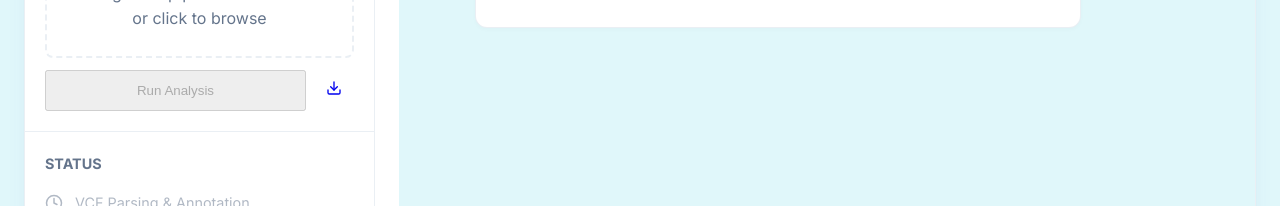
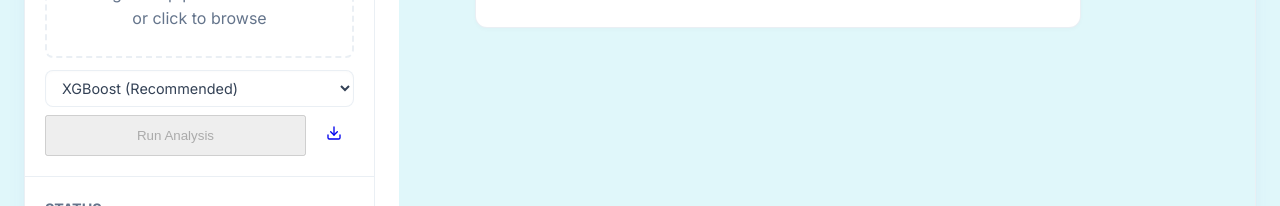
Before and after one commit to MeHakJena/Thalassemia-Project, a React app in the folder frontend/: page /chat in a window 1280 px wide. Shown: the part 277-483 px from the top of the page. Built offline with nearby package versions, Linux system fonts and the light colour scheme; no server answers; the HTML template or start-up script is replaced by a standard one.

Commit message:
Add ML model selector to VCF upload pipeline

```diff
--- a/frontend/src/api.js
+++ b/frontend/src/api.js
@@ -61,9 +61,10 @@ export const predictSeverity = (payload) => post('/predict_severity', payload);
  */
 export const getModelComparison = () => get('/model_comparison');
 
-export const analyzeVcf = async (file) => {
+export const analyzeVcf = async (file, modelName = "xgboost") => {
   const formData = new FormData();
   formData.append('file', file);
+  formData.append('model_name', modelName);
   const response = await fetch(`${BASE_URL}/analyze_vcf`, {
     method: 'POST',
     body: formData
--- a/frontend/src/pages/ChatAssistant.jsx
+++ b/frontend/src/pages/ChatAssistant.jsx
@@ -5,6 +5,7 @@ import ReactMarkdown from 'react-markdown';
 
 export default function ChatAssistant() {
   const [file, setFile] = useState(null);
+  const [selectedModel, setSelectedModel] = useState('xgboost');
   const [analyzing, setAnalyzing] = useState(false);
   const [analysisResult, setAnalysisResult] = useState(null);
 
@@ -55,7 +56,7 @@ export default function ChatAssistant() {
     }]);
 
     try {
-      const result = await analyzeVcf(file);
+      const result = await analyzeVcf(file, selectedModel);
       setAnalysisResult(result);
 
       setMessages(prev => [...prev, {
@@ -166,7 +167,28 @@ export default function ChatAssistant() {
             )}
           </div>
 
-          <div style={{ marginTop: 12, display: 'flex', gap: 8 }}>
+          <div style={{ marginTop: 12, display: 'flex', flexDirection: 'column', gap: 8 }}>
+            <select
+              value={selectedModel}
+              onChange={(e) => setSelectedModel(e.target.value)}
+              disabled={analyzing}
+              style={{
+                padding: '8px 12px',
+                borderRadius: 8,
+                border: '1px solid var(--border)',
+                backgroundColor: 'var(--surface)',
+                color: 'var(--text-primary)',
+                fontSize: '0.9rem',
+                cursor: analyzing ? 'not-allowed' : 'pointer'
+              }}
+            >
+              <option value="xgboost">XGBoost (Recommended)</option>
+              <option value="random_forest">Random Forest</option>
+              <option value="lightgbm">LightGBM</option>
+              <option value="mlp_neural_network">Neural Network (MLP)</option>
+              <option value="logistic_regression">Logistic Regression</option>
+            </select>
+            <div style={{ display: 'flex', gap: 8 }}>
               <button
                 className="btn btn-primary"
                 style={{ flex: 1 }}
@@ -184,6 +206,7 @@ export default function ChatAssistant() {
               >
                 <Download size={16} />
               </a>
+            </div>
           </div>
         </div>
 
```
Also changed, not shown: 2 other files (tests, documents, lock files or other folders). Lines whose indentation alone changed are shown as unchanged.
